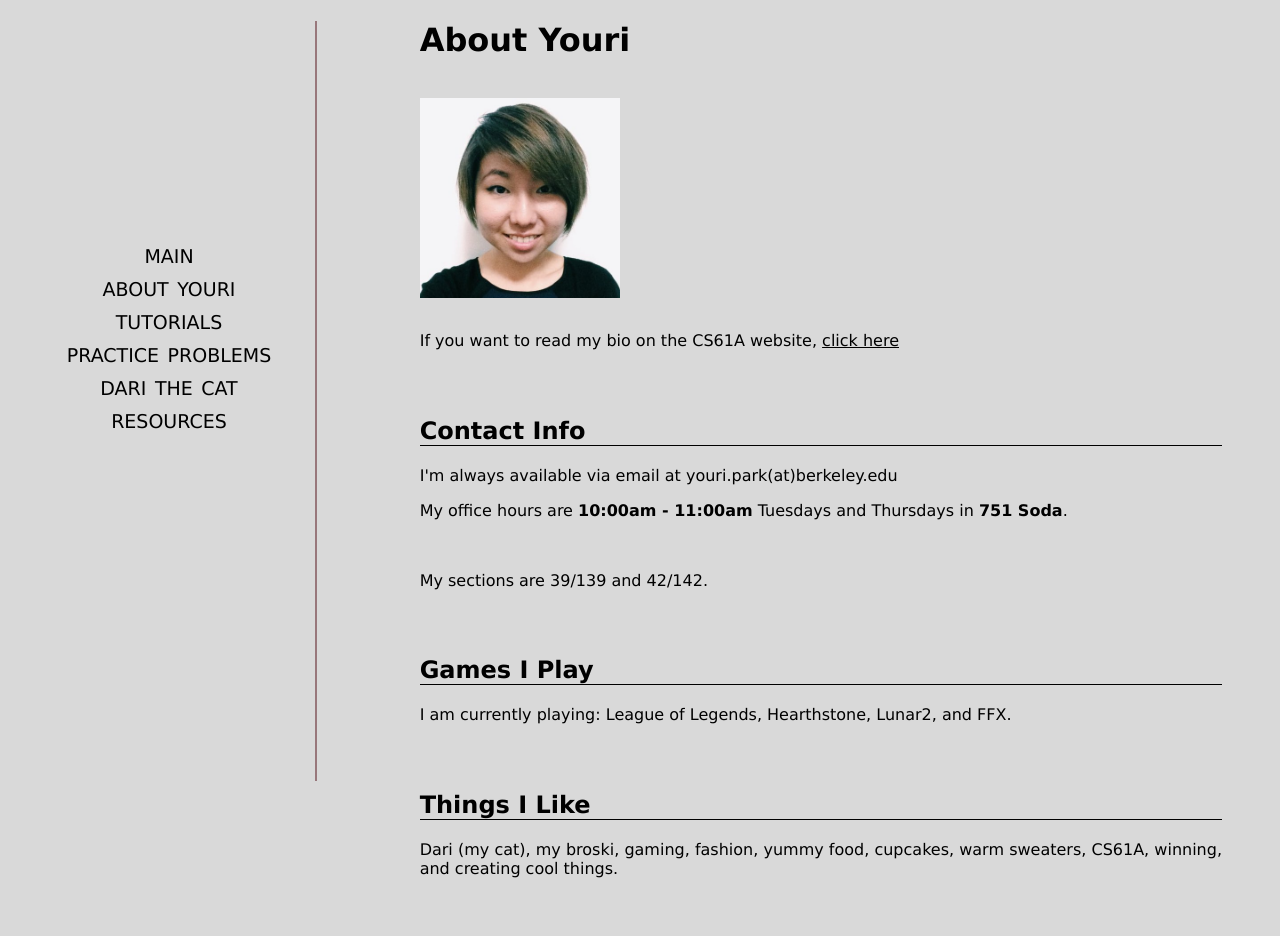
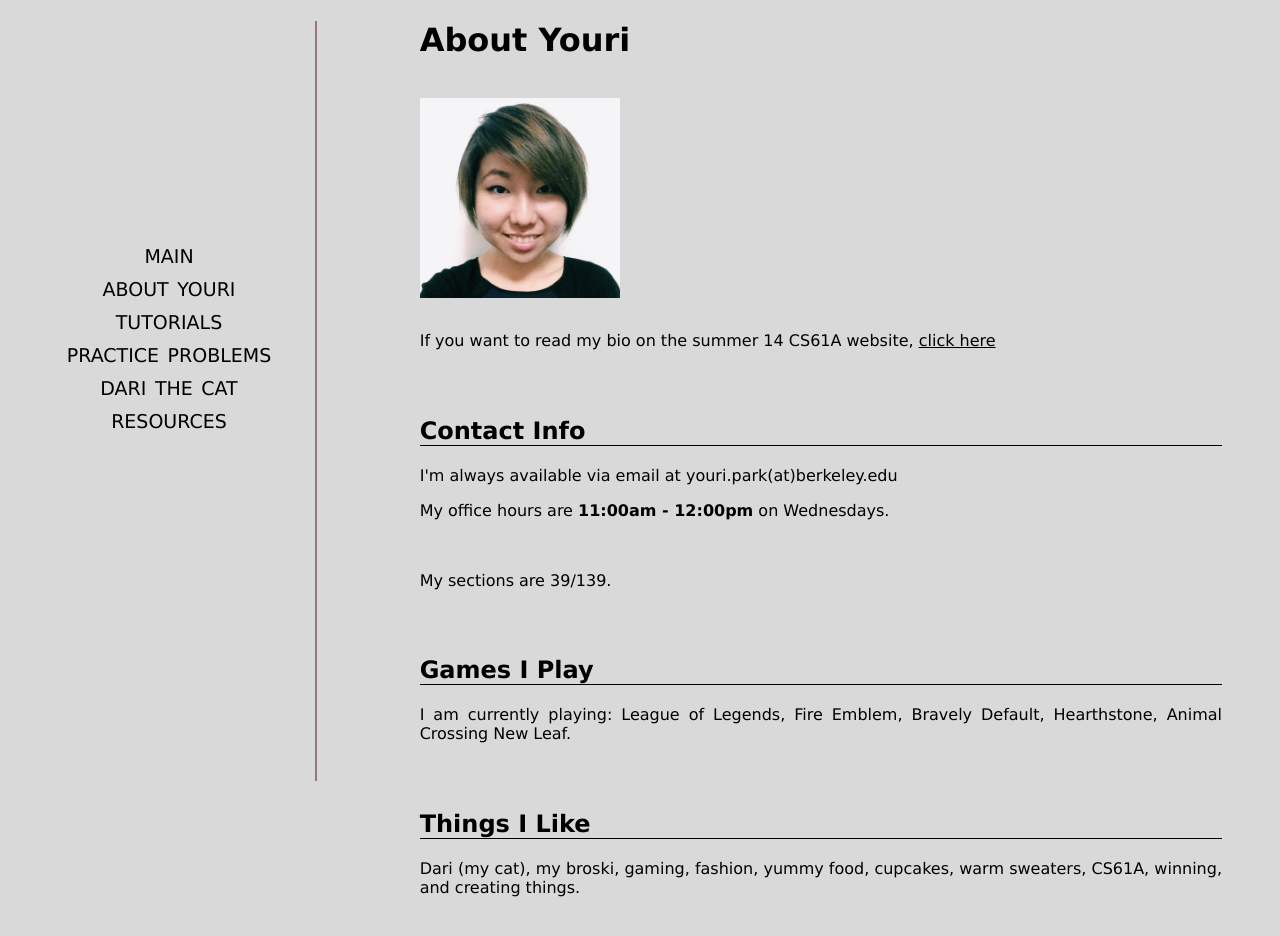
Before and after one commit to youripark/youripark.github.io, a plain HTML site: page about.html in a window 1280 px wide. Drawn offline with Linux system fonts and the light colour scheme.

Commit message:
updated aboutme

```diff
--- a/about.html
+++ b/about.html
@@ -32,28 +32,28 @@
 
 <img src="./pics/youri.jpg" alt="Youri" height="200" width="200">
 
-<p>If you want to read my bio on the CS61A website, <a href="http://www-inst.eecs.berkeley.edu/~cs61a/su14/bios/bio_youri.html">click here</a> </p>
+<p>If you want to read my bio on the summer 14 CS61A website, <a href="http://www-inst.eecs.berkeley.edu/~cs61a/su14/bios/bio_youri.html">click here</a> </p>
 
 <section class="about"><h2>Contact Info</h2>
 <p>I'm always available via email at youri.park(at)berkeley.edu</p>
 
-<p>My office hours are <strong>10:00am - 11:00am</strong> Tuesdays and Thursdays in <strong>751 Soda</strong>.</p>
+<p>My office hours are <strong>11:00am - 12:00pm</strong> on Wednesdays.</p>
 
 <br/>
 
-<p>My sections are 39/139 and 42/142. </p>
+<p>My sections are 39/139. </p>
 
 </section>
 
 <section class="about">
 <h2>Games I Play</h2>
-<p>I am currently playing: League of Legends, Hearthstone, Lunar2, and FFX.</p>
+<p>I am currently playing: League of Legends, Fire Emblem, Bravely Default, Hearthstone, Animal Crossing New Leaf.</p>
 </section>
 
 
 <section class="about">
 <h2>Things I Like</h2>
-<p>Dari (my cat), my broski, gaming, fashion, yummy food, cupcakes, warm sweaters, CS61A, winning, and creating cool things.</p>
+<p>Dari (my cat), my broski, gaming, fashion, yummy food, cupcakes, warm sweaters, CS61A, winning, and creating things.</p>
 </section>
 
 
```
Also changed, not shown: index.html (+1 -1 lines).
